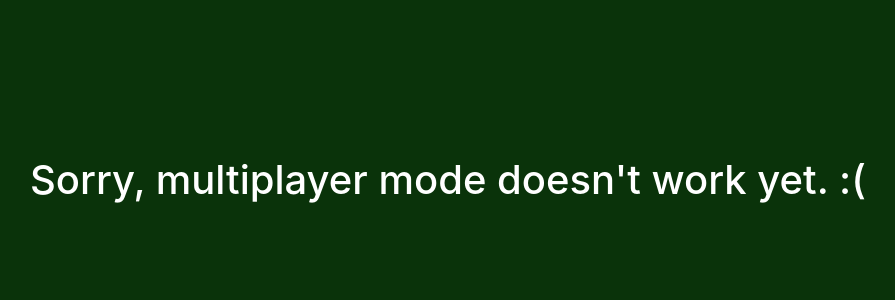
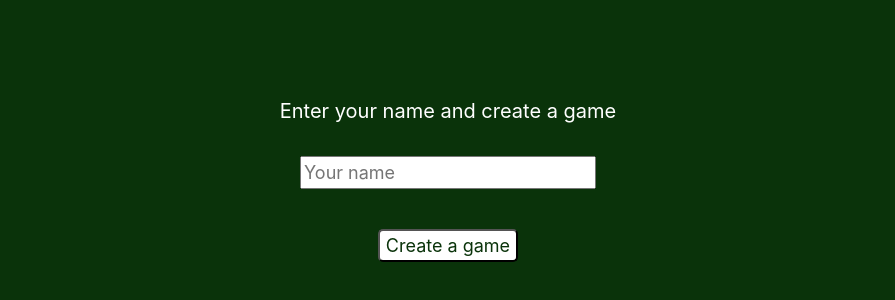
Before and after one commit to Aniko-S/HollandKocsma, a React (Create React App) app in the folder react-client/hollandkocsma/: page /multi in a window 1280 px wide. Shown: the part 216-516 px from the top of the page, without its empty margins (192-1087 px from the left). Built offline with nearby package versions, Linux system fonts and the light colour scheme.

Commit message:
Change and simplify styles

```diff
--- a/react-client/hollandkocsma/src/menuElements/Start.js
+++ b/react-client/hollandkocsma/src/menuElements/Start.js
@@ -5,17 +5,17 @@ import Accordion from "../Accordion";
 
 function Start() {
   return (
-    <div className="start">
-      <h1 className="text-white">Welcome in the Shed game.</h1>
+    <div className="base-container">
+      <h1>Welcome in the Shed game.</h1>
       <Accordion title="Rules of the game">
         <Rules />
       </Accordion>
       <div>
         <Link to="/single">
-          <button className="button name">Singleplayer</button>
+          <button className="white-button">Singleplayer</button>
         </Link>
-        <Link to="/multi">
-          <button className="button name">Multiplayer</button>
+        <Link to="/multi/create">
+          <button className="white-button">Multiplayer</button>
         </Link>
       </div>
     </div>
--- a/react-client/hollandkocsma/src/menuElements/StartMultiPlayer.js
+++ b/react-client/hollandkocsma/src/menuElements/StartMultiPlayer.js
@@ -1,11 +1,35 @@
-import React from "react";
+import React, { useState } from "react";
+import axios from "axios";
+import { useHistory } from "react-router-dom";
 
-function StartMultiPlayer() {
+function StartMultiPlayer({ requestUrl }) {
+  const [text, setText] = useState("");
+  const history = useHistory();
+
+  async function newGame() {
+    const name = text || "Player";
+    const { data } = await axios.post(
+      `${requestUrl}/game/multi/create/${name}`,
+      name
+    );
+    console.log(data);
+    const id = data;
+    history.push(`${id}/created`);
+  }
+
   return (
-    <div className="start">
-      <h1 className="text-white">
-        Sorry, multiplayer mode doesn't work yet. :(
-      </h1>
+    <div className="base-container justify-content-center">
+      <div className="base-text">Enter your name and create a game</div>
+      <input
+        className="input"
+        type="text"
+        value={text}
+        placeholder="Your name"
+        onChange={(e) => setText(e.target.value)}
+      />
+      <button className="white-button" onClick={newGame}>
+        Create a game
+      </button>
     </div>
   );
 }
--- a/react-client/hollandkocsma/src/menuElements/StartSinglePlayer.js
+++ b/react-client/hollandkocsma/src/menuElements/StartSinglePlayer.js
@@ -18,13 +18,13 @@ function StartSinglePlayer({ dataArray, requestUrl }) {
   }
 
   return (
-    <div className="start">
+    <div className="base-container">
       <div className="text-center">
-        <h2 className="text-white">You play against Bob.</h2>
-        <h2 className="text-white">Good luck!</h2>
+        <h2>You play against Bob.</h2>
+        <h2>Good luck!</h2>
       </div>
       <div className="d-flex flex-column align-items-center">
-        <div className="nametext">Enter your name and start the game.</div>
+        <div className="base-text">Enter your name and start the game.</div>
         <input
           className="input"
           type="text"
@@ -33,7 +33,7 @@ function StartSinglePlayer({ dataArray, requestUrl }) {
           onChange={(e) => setText(e.target.value)}
         />
         <Link to="/game">
-          <button className="button name" onClick={newGame}>
+          <button className="white-button" onClick={newGame}>
             Start the game
           </button>
         </Link>
--- a/react-client/hollandkocsma/src/style.css
+++ b/react-client/hollandkocsma/src/style.css
@@ -22,7 +22,28 @@
   overflow: auto;
 }
 
-.nametext {
+.base-container {
+  width: 100vw;
+  height: 100vh;
+  padding: 50px;
+  background-color: rgb(10, 51, 10);
+  color: white;
+  display: flex;
+  flex-direction: column;
+  align-items: center;
+  justify-content: space-around;
+  overflow: auto;
+}
+
+.white-button {
+  font-size: 18px;
+  border-radius: 5px;
+  background-color: white;
+  color: rgb(10, 51, 10);
+  margin: 20px;
+}
+
+.base-text {
   color: white;
   margin: 10px;
   font-size: 20px;
```
